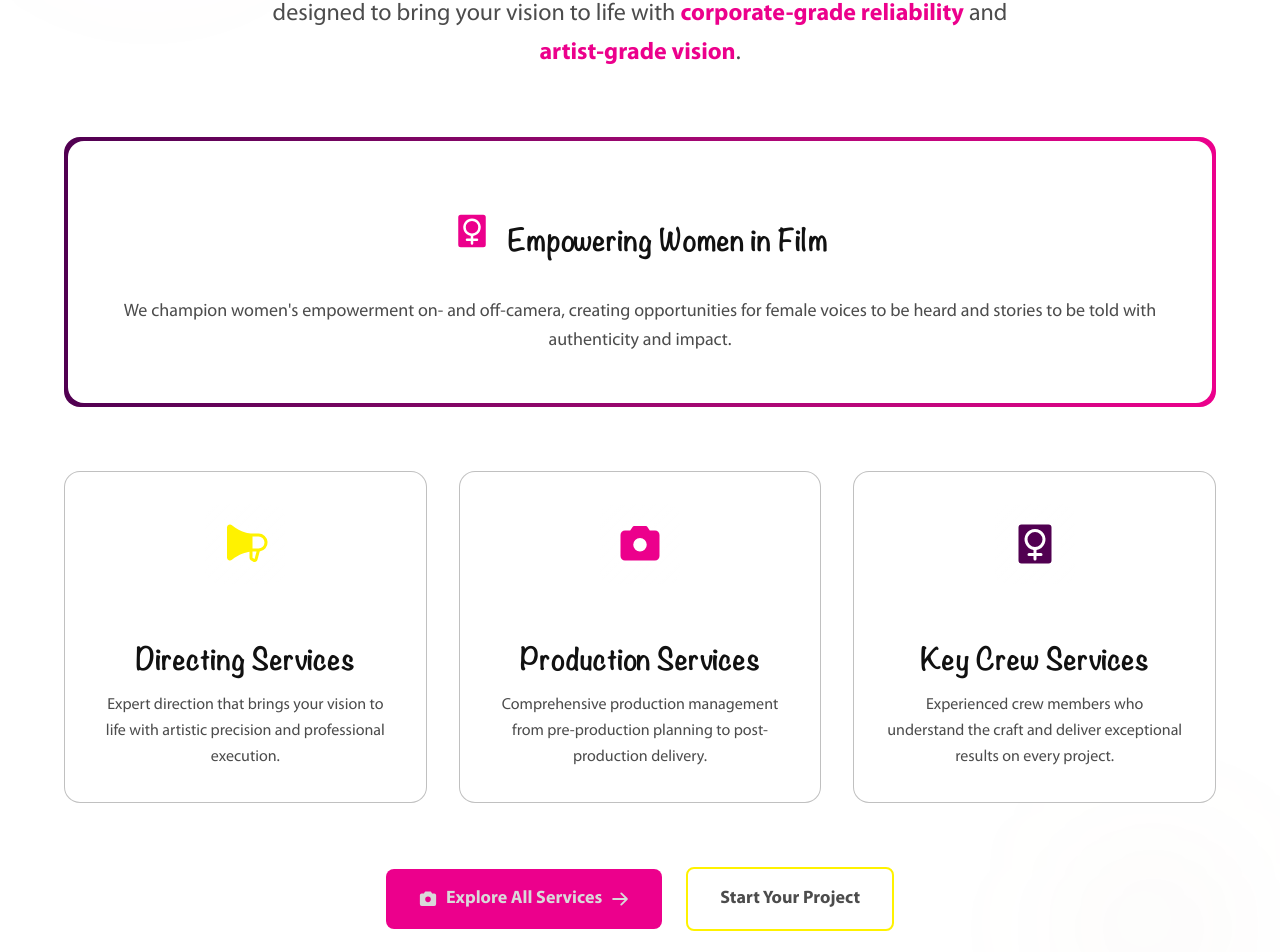
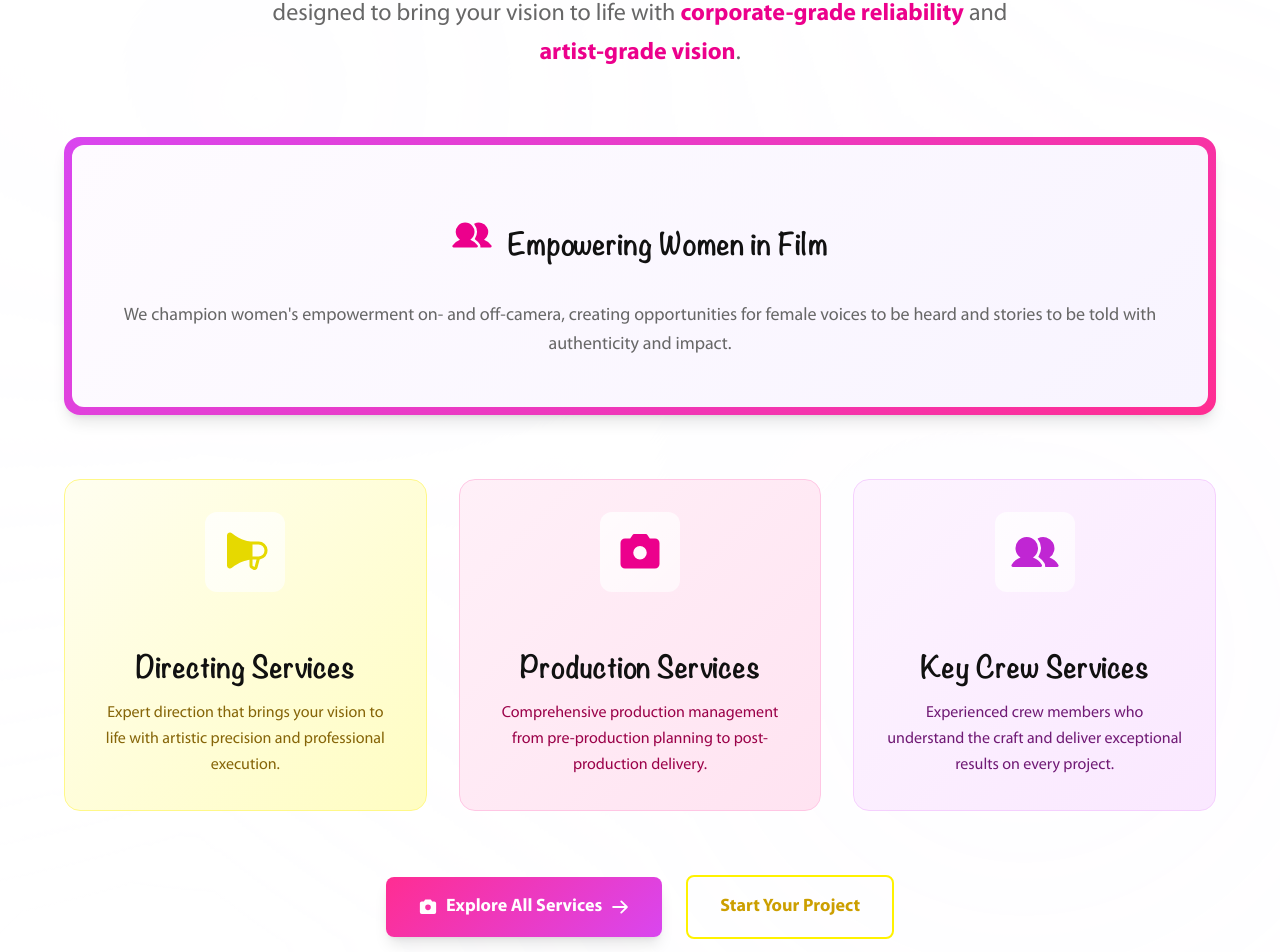
Before and after one commit to Psyfo/watchdog-media-website, a Next.js app: page / in a window 1280 px wide. Shown: the part 3072-4024 px from the top of the page. Built offline with nearby package versions, Linux system fonts and the light colour scheme.

Commit message:
fix: update CreativeServicesSection to enhance icon usage, improve styles, and refine animations for better user experience

```diff
--- a/src/app/components/creative-services-section.tsx
+++ b/src/app/components/creative-services-section.tsx
@@ -7,28 +7,40 @@ import React, { useRef } from 'react';
 import {
   ArrowRightIcon,
   CameraIcon,
-  GenderFemaleIcon,
   MegaphoneIcon,
+  UsersIcon,
 } from '@phosphor-icons/react';
 
 const serviceData = [
   {
     icon: MegaphoneIcon,
-    iconColor: 'var(--wd-yellow)',
+    iconColor: 'var(--wd-yellow-600)',
+    gradientFrom: 'var(--wd-yellow-50)',
+    gradientTo: 'var(--wd-yellow-100)',
+    borderColor: 'var(--wd-yellow-200)',
+    textColor: 'var(--wd-yellow-900)',
     heading: 'Directing Services',
     description:
       'Expert direction that brings your vision to life with artistic precision and professional execution.',
   },
   {
     icon: CameraIcon,
-    iconColor: 'var(--wd-magenta)',
+    iconColor: 'var(--wd-magenta-600)',
+    gradientFrom: 'var(--wd-magenta-50)',
+    gradientTo: 'var(--wd-magenta-100)',
+    borderColor: 'var(--wd-magenta-200)',
+    textColor: 'var(--wd-magenta-900)',
     heading: 'Production Services',
     description:
       'Comprehensive production management from pre-production planning to post-production delivery.',
   },
   {
-    icon: GenderFemaleIcon,
-    iconColor: 'var(--wd-plum)',
+    icon: UsersIcon,
+    iconColor: 'var(--wd-plum-600)',
+    gradientFrom: 'var(--wd-plum-50)',
+    gradientTo: 'var(--wd-plum-100)',
+    borderColor: 'var(--wd-plum-200)',
+    textColor: 'var(--wd-plum-900)',
     heading: 'Key Crew Services',
     description:
       'Experienced crew members who understand the craft and deliver exceptional results on every project.',
@@ -45,13 +57,13 @@ const CreativeServicesSection: React.FC = () => {
       opacity: 1,
       transition: {
         staggerChildren: 0.2,
-        delayChildren: 0.3,
+        delayChildren: 0.4,
       },
     },
   };
 
   const itemVariants: Variants = {
-    hidden: { opacity: 0, y: 60, scale: 0.9 },
+    hidden: { opacity: 0, y: 80, scale: 0.8 },
     visible: {
       opacity: 1,
       y: 0,
@@ -60,7 +72,7 @@ const CreativeServicesSection: React.FC = () => {
         type: 'spring',
         stiffness: 100,
         damping: 15,
-        duration: 0.8,
+        duration: 1.2,
       },
     },
   };
@@ -70,57 +82,56 @@ const CreativeServicesSection: React.FC = () => {
       ref={ref}
       className='relative flex flex-col items-center bg-white px-6 py-20 md:py-32 overflow-hidden text-center'
     >
-      {/* Background Elements */}
-      <motion.div
-        className='top-20 left-10 absolute bg-gradient-to-br from-[var(--wd-plum)]/5 to-[var(--wd-magenta)]/5 blur-3xl rounded-full w-40 h-40'
-        animate={{
-          scale: [1, 1.3, 1],
-          x: [0, 30, 0],
-          y: [0, -20, 0],
-        }}
-        transition={{
-          duration: 12,
-          repeat: Infinity,
-          ease: 'easeInOut',
-        }}
-      />
-      <motion.div
-        className='right-10 bottom-20 absolute bg-gradient-to-br from-[var(--wd-yellow)]/5 to-[var(--wd-plum)]/5 blur-3xl rounded-full w-32 h-32'
-        animate={{
-          scale: [1, 1.2, 1],
-          x: [0, -25, 0],
-          y: [0, 15, 0],
-        }}
-        transition={{
-          duration: 10,
-          repeat: Infinity,
-          ease: 'easeInOut',
-          delay: 3,
+      {/* Soft Gradient Background */}
+      <div
+        className='absolute inset-0 opacity-6'
+        style={{
+          background: `
+            radial-gradient(circle at 20% 30%, var(--wd-lilac-100) 0%, transparent 60%),
+            radial-gradient(circle at 80% 70%, var(--wd-lilac-200) 0%, transparent 60%),
+            linear-gradient(135deg, var(--wd-lilac-50) 0%, transparent 50%)
+          `,
         }}
       />
 
       <div className='z-10 relative mx-auto max-w-6xl'>
         {/* Header */}
         <motion.div
-          initial={{ opacity: 0, y: 60 }}
-          animate={isInView ? { opacity: 1, y: 0 } : { opacity: 0, y: 60 }}
-          transition={{ duration: 0.8, ease: 'easeOut' }}
+          initial={{ opacity: 0, y: 80 }}
+          animate={isInView ? { opacity: 1, y: 0 } : { opacity: 0, y: 80 }}
+          transition={{
+            duration: 1.2,
+            ease: [0.25, 0.46, 0.45, 0.94],
+            type: 'spring',
+            stiffness: 100,
+            damping: 20,
+          }}
           className='mb-16'
         >
           <h2 className='mb-6 font-noteworthy font-bold text-[var(--wd-text)] text-4xl md:text-5xl lg:text-6xl leading-tight'>
-            Creative <span className='text-[var(--wd-magenta)]'>Services</span>
+            Creative{' '}
+            <motion.span
+              className='text-[var(--wd-magenta-600)]'
+              initial={{ opacity: 0, scale: 0.8 }}
+              animate={
+                isInView ? { opacity: 1, scale: 1 } : { opacity: 0, scale: 0.8 }
+              }
+              transition={{ duration: 0.8, delay: 0.3 }}
+            >
+              Services
+            </motion.span>
           </h2>
-          <p className='mx-auto max-w-3xl font-myriad text-[var(--wd-slate)] text-lg md:text-xl lg:text-2xl leading-relaxed'>
-            <span className='font-semibold text-[var(--wd-plum)]'>
+          <p className='mx-auto max-w-3xl font-myriad text-[var(--wd-slate-700)] text-lg md:text-xl lg:text-2xl leading-relaxed'>
+            <span className='font-semibold text-[var(--wd-plum-700)]'>
               Watchdog Media
             </span>{' '}
             offers a comprehensive range of creative services designed to bring
             your vision to life with{' '}
-            <span className='font-semibold text-[var(--wd-magenta)]'>
+            <span className='font-semibold text-[var(--wd-magenta-600)]'>
               corporate-grade reliability
             </span>{' '}
             and{' '}
-            <span className='font-semibold text-[var(--wd-magenta)]'>
+            <span className='font-semibold text-[var(--wd-magenta-600)]'>
               artist-grade vision
             </span>
             .
@@ -129,26 +140,47 @@ const CreativeServicesSection: React.FC = () => {
 
         {/* Feature Highlight */}
         <motion.div
-          initial={{ opacity: 0, scale: 0.9 }}
+          initial={{ opacity: 0, scale: 0.8, y: 60 }}
           animate={
-            isInView ? { opacity: 1, scale: 1 } : { opacity: 0, scale: 0.9 }
+            isInView
+              ? { opacity: 1, scale: 1, y: 0 }
+              : { opacity: 0, scale: 0.8, y: 60 }
           }
-          transition={{ duration: 0.8, delay: 0.2, ease: 'easeOut' }}
+          transition={{
+            duration: 1,
+            delay: 0.2,
+            ease: 'easeOut',
+            type: 'spring',
+            stiffness: 120,
+            damping: 20,
+          }}
           className='mb-16'
         >
-          <div className='bg-gradient-to-r from-[var(--wd-plum)] to-[var(--wd-magenta)] p-1 rounded-2xl'>
-            <div className='bg-white p-8 md:p-12 rounded-2xl'>
-              <div className='flex sm:flex-row flex-col justify-center items-center gap-4 mb-6'>
-                <GenderFemaleIcon
+          <div
+            className='shadow-lg p-2 rounded-2xl'
+            style={{
+              background:
+                'linear-gradient(135deg, var(--wd-plum-500) 0%, var(--wd-magenta-500) 100%)',
+            }}
+          >
+            <div
+              className='p-8 md:p-12 rounded-xl'
+              style={{
+                background:
+                  'linear-gradient(135deg, var(--wd-lilac-50) 0%, var(--wd-lilac-100) 100%)',
+              }}
+            >
+              <div className='flex justify-center items-center gap-4 mb-6'>
+                <UsersIcon
                   size={40}
                   weight='fill'
-                  className='text-[var(--wd-magenta)]'
+                  className='text-[var(--wd-magenta-600)]'
                 />
                 <h3 className='font-noteworthy font-bold text-[var(--wd-text)] text-2xl md:text-3xl'>
                   Empowering Women in Film
                 </h3>
               </div>
-              <p className='font-myriad text-[var(--wd-slate)] text-lg leading-relaxed'>
+              <p className='font-myriad text-[var(--wd-slate-700)] text-lg leading-relaxed'>
                 We champion women's empowerment on- and off-camera, creating
                 opportunities for female voices to be heard and stories to be
                 told with authenticity and impact.
@@ -166,19 +198,35 @@ const CreativeServicesSection: React.FC = () => {
         >
           {serviceData.map((service, idx) => (
             <motion.div key={service.heading} variants={itemVariants}>
-              <div className='group bg-white/70 hover:shadow-lg backdrop-blur-sm p-8 border border-[var(--wd-border-alpha)] rounded-2xl h-full transition-all duration-300'>
+              <div
+                className='group hover:shadow-xl backdrop-blur-sm p-8 border rounded-2xl h-full transition-all duration-500'
+                style={{
+                  background: `linear-gradient(135deg, ${service.gradientFrom} 0%, ${service.gradientTo} 100%)`,
+                  borderColor: service.borderColor,
+                }}
+              >
                 <div className='flex flex-col items-center h-full text-center'>
-                  <div className='bg-gradient-to-br from-white/50 to-white/30 mb-6 p-4 rounded-xl group-hover:scale-110 transition-transform duration-300'>
+                  <motion.div
+                    className='mb-6 p-4 rounded-xl transition-transform duration-300'
+                    style={{
+                      background:
+                        'linear-gradient(135deg, rgba(255,255,255,0.8) 0%, rgba(255,255,255,0.6) 100%)',
+                    }}
+                    whileHover={{ scale: 1.15, rotate: 5 }}
+                  >
                     <service.icon
                       size={48}
                       weight='fill'
                       style={{ color: service.iconColor }}
                     />
-                  </div>
+                  </motion.div>
                   <h3 className='mb-4 font-noteworthy font-bold text-[var(--wd-text)] text-xl md:text-2xl'>
                     {service.heading}
                   </h3>
-                  <p className='flex-grow font-myriad text-[var(--wd-slate)] text-base leading-relaxed'>
+                  <p
+                    className='flex-grow font-myriad text-base leading-relaxed'
+                    style={{ color: service.textColor }}
+                  >
                     {service.description}
                   </p>
                 </div>
@@ -189,17 +237,35 @@ const CreativeServicesSection: React.FC = () => {
 
         {/* Call to Action */}
         <motion.div
-          initial={{ opacity: 0, scale: 0.8 }}
+          initial={{ opacity: 0, scale: 0.8, y: 60 }}
           animate={
-            isInView ? { opacity: 1, scale: 1 } : { opacity: 0, scale: 0.8 }
+            isInView
+              ? { opacity: 1, scale: 1, y: 0 }
+              : { opacity: 0, scale: 0.8, y: 60 }
           }
-          transition={{ duration: 0.8, delay: 0.6, ease: 'easeOut' }}
+          transition={{
+            duration: 1,
+            delay: 0.8,
+            ease: 'easeOut',
+            type: 'spring',
+            stiffness: 120,
+            damping: 20,
+          }}
           className='flex sm:flex-row flex-col justify-center items-center gap-6'
         >
           <motion.a
             href='/services'
-            className='inline-flex justify-center items-center bg-[var(--wd-magenta)] hover:bg-[var(--wd-plum)] px-8 py-4 rounded-lg w-full sm:w-auto font-myriad font-bold !text-[var(--wd-silver)] text-lg transition-all duration-300'
-            whileHover={{ scale: 1.05, y: -2 }}
+            className='inline-flex items-center shadow-lg px-8 py-4 rounded-lg font-myriad font-bold text-lg transition-all duration-300'
+            style={{
+              background:
+                'linear-gradient(135deg, var(--wd-magenta-500) 0%, var(--wd-plum-500) 100%)',
+              color: 'white',
+            }}
+            whileHover={{
+              scale: 1.05,
+              y: -3,
+              boxShadow: '0 20px 40px rgba(236, 0, 140, 0.3)',
+            }}
             whileTap={{ scale: 0.98 }}
           >
             <CameraIcon size={20} weight='fill' className='mr-2' />
@@ -216,8 +282,18 @@ const CreativeServicesSection: React.FC = () => {
 
           <motion.a
             href='/contact'
-            className='inline-flex justify-center items-center bg-transparent hover:bg-[var(--wd-yellow)] px-8 py-4 border-[var(--wd-yellow)] border-2 rounded-lg w-full sm:w-auto font-myriad font-bold !text-[var(--wd-slate)] hover:!text-[var(--wd-slate)] text-lg transition-all duration-300'
-            whileHover={{ scale: 1.05, y: -2 }}
+            className='inline-flex items-center px-8 py-4 border-2 rounded-lg font-myriad font-bold text-lg transition-all duration-300'
+            style={{
+              background: 'transparent',
+              borderColor: 'var(--wd-yellow-500)',
+              color: 'var(--wd-yellow-700)',
+            }}
+            whileHover={{
+              scale: 1.05,
+              y: -3,
+              background: 'var(--wd-yellow-500)',
+              color: 'var(--wd-slate-900)',
+            }}
             whileTap={{ scale: 0.98 }}
           >
             Start Your Project
```
